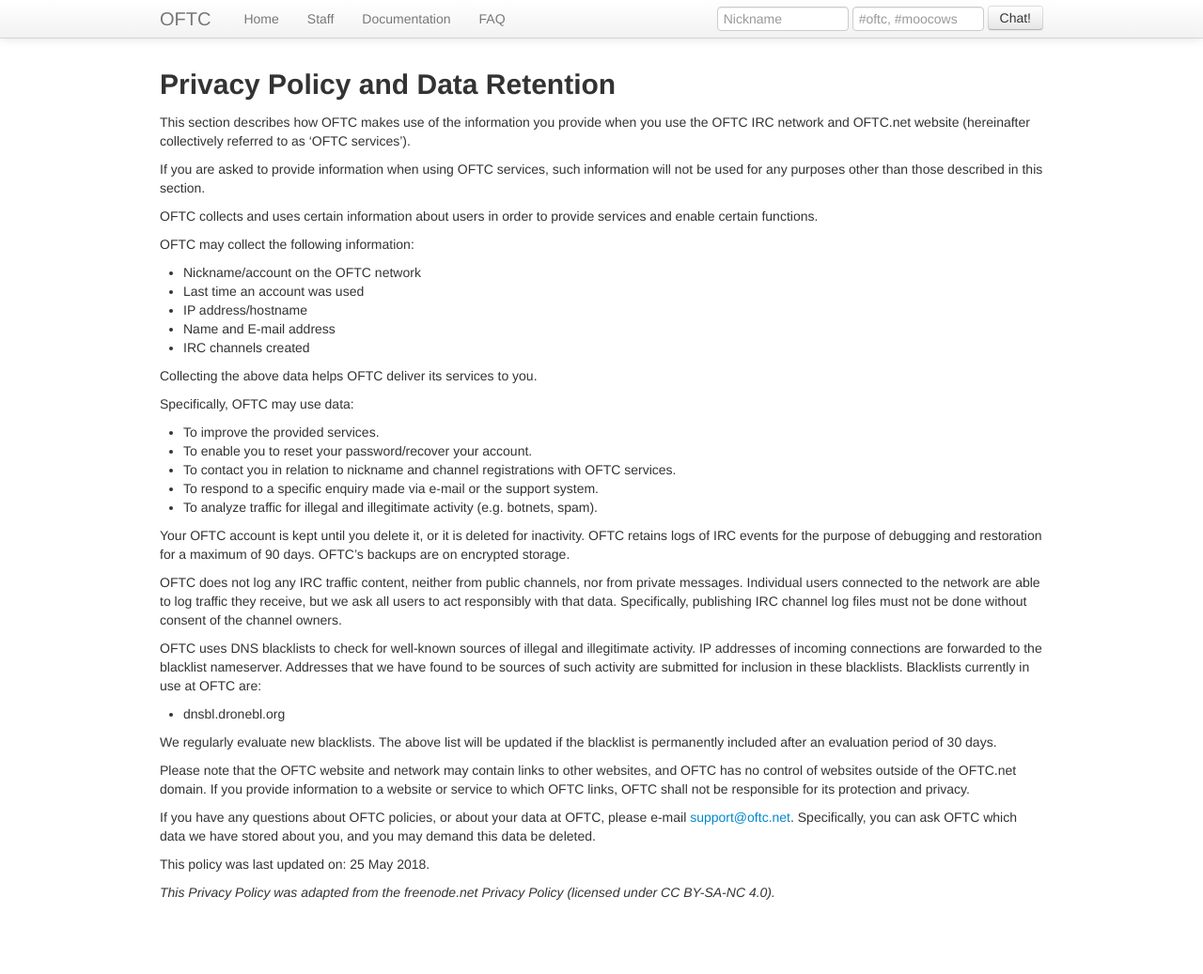
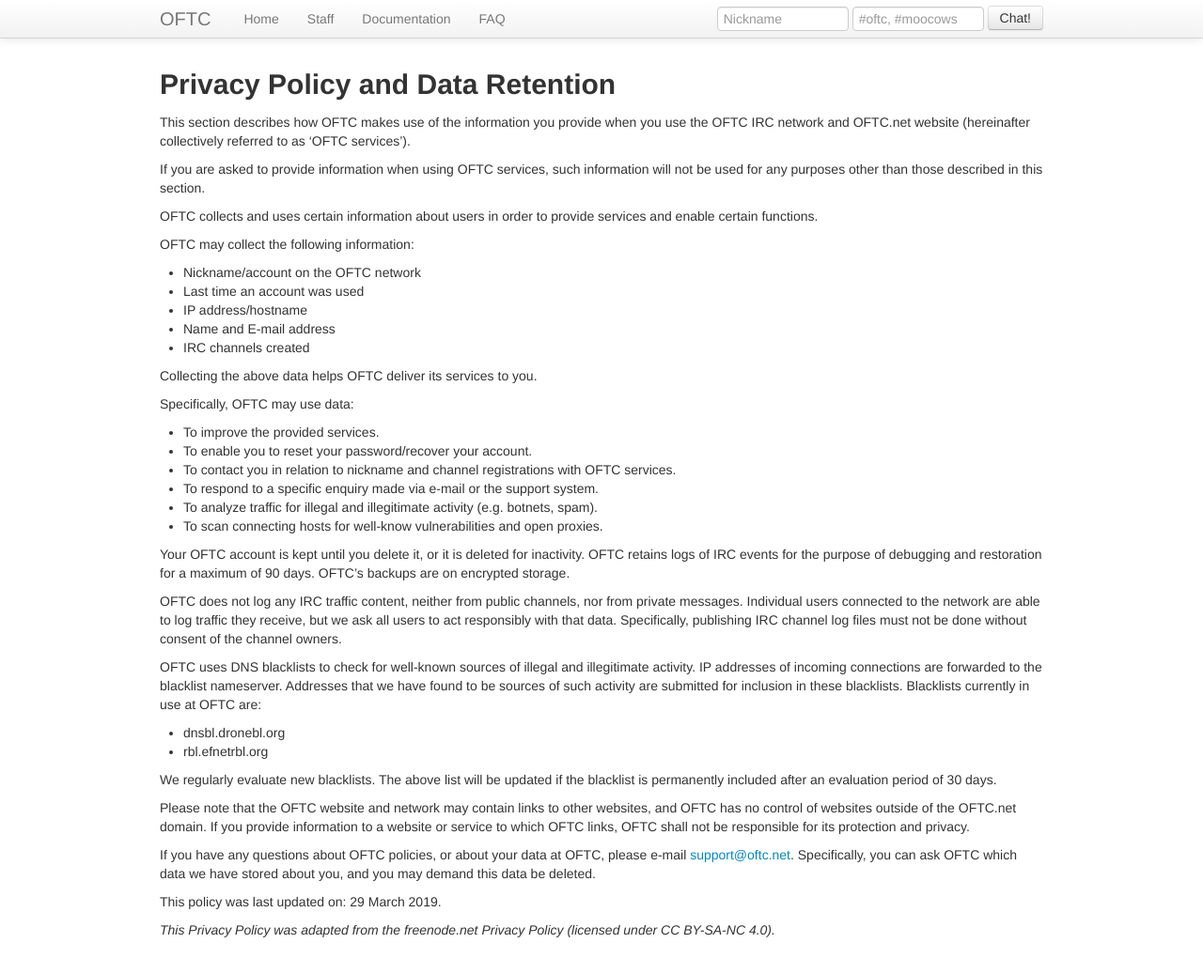
Before and after one commit to oftc/oftc-web, a Jekyll site: the page built from Privacy_Policy.md, in a window 1280 px wide and 1050 px high. Shown: the top 1037 px of the window at 94% size. Built offline with Jekyll 4.4.1, drawn with Linux system fonts in a browser that asks for light colours.

Commit message:
Update privacy policy with previously forgotten things

```diff
--- a/Privacy_Policy.md
+++ b/Privacy_Policy.md
@@ -31,6 +31,7 @@
 * To contact you in relation to nickname and channel registrations with OFTC services.
 * To respond to a specific enquiry made via e-mail or the support system.
 * To analyze traffic for illegal and illegitimate activity (e.g. botnets, spam).
+* To scan connecting hosts for well-know vulnerabilities and open proxies.
 
 Your OFTC account is kept until you delete it, or it is deleted for inactivity.
 OFTC retains logs of IRC events for the purpose of debugging and restoration
@@ -48,6 +49,7 @@
 activity are submitted for inclusion in these blacklists. Blacklists currently
 in use at OFTC are:
 * dnsbl.dronebl.org
+* rbl.efnetrbl.org
 
 We regularly evaluate new blacklists. The above list will be updated if the
 blacklist is permanently included after an evaluation period of 30 days.
@@ -62,7 +64,7 @@
 Specifically, you can ask OFTC which data we have stored about you, and you may
 demand this data be deleted.
 
-This policy was last updated on: 25 May 2018.
+This policy was last updated on: 29 March 2019.
 
 *This Privacy Policy was adapted from the freenode.net Privacy Policy
 (licensed under CC BY-SA-NC 4.0).*
```
Also changed, not shown: _posts/2019-03-29-update.md (added, +3 -0 lines).
